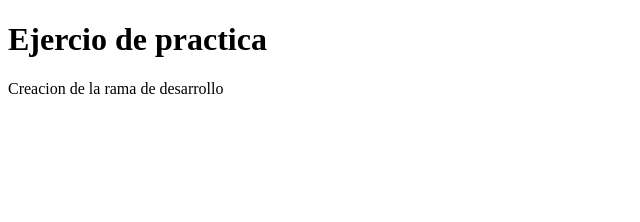
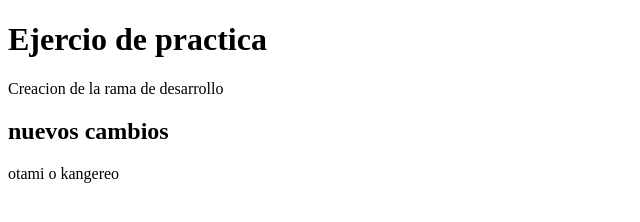
Before and after one commit to JuanZB360/ejercicio, a plain HTML site: page index.html in a window 1280 px wide. Shown: the whole page, without its empty margins (0-640 px from the left). Drawn offline with Linux system fonts and the light colour scheme.

Commit message:
nuevos cambios h2 y p

```diff
--- a/index.html
+++ b/index.html
@@ -9,5 +9,9 @@
     <h1>Ejercio de practica</h1>
 
     <p>Creacion de la rama de desarrollo</p>
+
+    <h2>nuevos cambios</h2>
+
+    <p>otami o kangereo</p>
 </body>
 </html>
```
